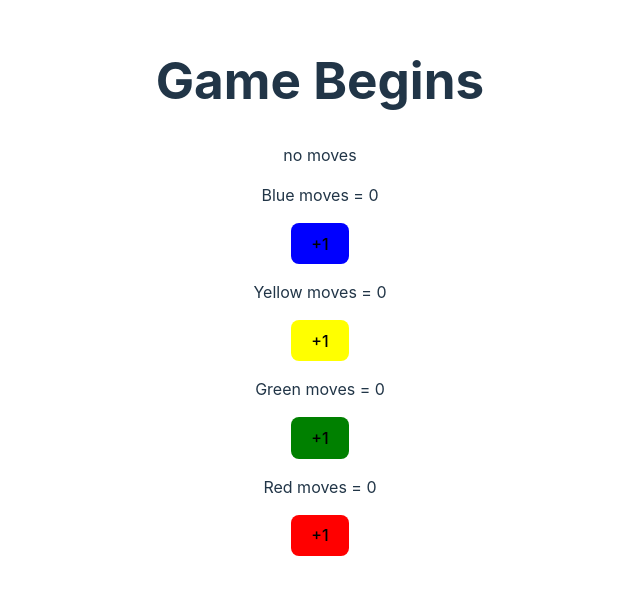
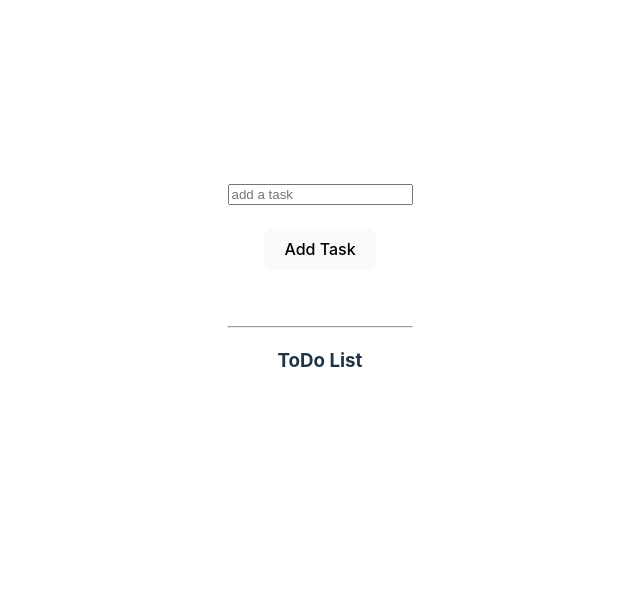
Before and after one commit to MAHRifat/Delta-web-development-course, a React (Vite) app in the folder React/objects_state/: page / in a window 1280 px wide. Shown: the part 113-708 px from the top of the page, without its empty margins (320-960 px from the left). Built offline with nearby package versions, Linux system fonts and the light colour scheme.

Commit message:
Todo list add only

```diff
--- a/React/objects_state/src/App.jsx
+++ b/React/objects_state/src/App.jsx
@@ -3,11 +3,13 @@
 import viteLogo from '/vite.svg'
 import './App.css'
 import LudoBoard from './LudoBoard'
+import ToDoList from './TodoList'
 function App() {
 
   return (
     <>
-    <LudoBoard/>
+    {/* <LudoBoard/>        */}
+    <ToDoList/>
     </>
   )
 }
--- /dev/null
+++ b/React/objects_state/src/TodoList.jsx
@@ -0,0 +1,30 @@
+import { useState } from "react"
+
+export default function ToDoList(){
+    let [todos, setTodos] = useState([]);
+    let [newTodo, setNewTodo] = useState("");
+
+    let addNewTask = ()=> {
+        setTodos([...todos, newTodo]);
+    }
+
+    let updateTaskValue = (event)=> {
+        setNewTodo(event.target.value);
+    }
+    return(
+        <div>
+            <input type="text" placeholder="add a task" value={newTodo} onChange={updateTaskValue}/>
+            <br /> <br />
+            <button onClick={addNewTask}>Add Task</button>
+            <br /> <br /> <br /> <hr />
+            <h3>ToDo List</h3>
+            <ul>
+                {
+                    todos.map((task)=> (
+                        <li>{task}</li>
+                    ))
+                }
+            </ul>
+        </div>
+    )
+}
```
